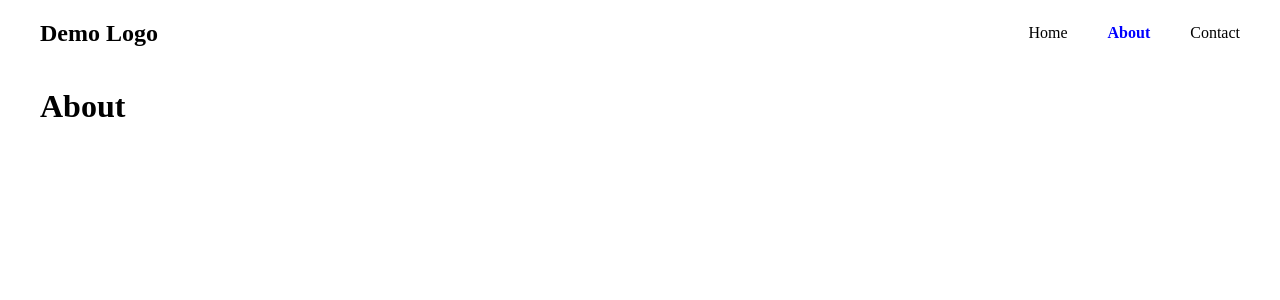
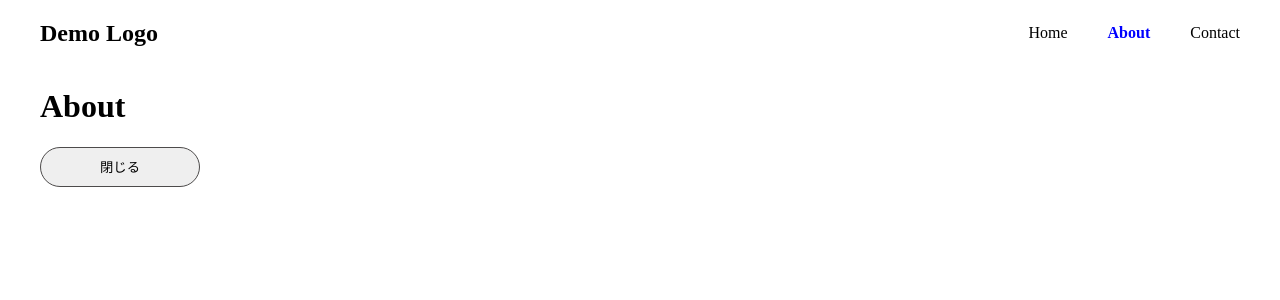
Before and after one commit to naofunky/practice, a React (Vite) app: page /about in a window 1280 px wide. Shown: the top 300 px of the page. Built offline with nearby package versions, Linux system fonts and the light colour scheme.

Commit message:
feat:追加
useReducerの追加

```diff
--- a/src/App.css
+++ b/src/App.css
@@ -8,7 +8,6 @@
   flex-direction: column;
   justify-content: space-between;
   margin: 0 auto;
-  overflow: hidden;
 }
 
 .contents {
@@ -91,3 +90,24 @@ nav > div > h1 > a:hover {
   opacity: 0.6;
   transform: translateY(2px);
 }
+
+.toggleBtn {
+  display: flex;
+  align-items: center;
+  justify-content: center;
+  text-decoration: none;
+  color: black;
+  transition: all 0.3s ease-in-out;
+  opacity: 1;
+  width: 160px;
+  height: 40px;
+  border: 1px solid rgb(77, 75, 75);
+  border-radius: 24px;
+  transform: translateY(0px);
+  cursor: pointer;
+}
+
+.toggleBtn:hover {
+  opacity: 0.6;
+  transform: translateY(2px);
+}
--- a/src/features/about/components/About.tsx
+++ b/src/features/about/components/About.tsx
@@ -1,11 +1,12 @@
-import React from 'react';
 import Header from '../../Header/components/Header';
+import ToggleBtn from '../../toggleBtn/components/ToggleBtn';
 
 const About = () => {
   return (
     <div>
       <Header />
       <h1>About</h1>
+      <ToggleBtn />
     </div>
   );
 };
--- /dev/null
+++ b/src/features/toggleBtn/components/ToggleBtn.tsx
@@ -0,0 +1,14 @@
+import { useReducer } from 'react';
+
+const ToggleBtn = () => {
+  const [isOpen, toggle] = useReducer((state) => !state, false);
+  return (
+    <>
+      <button onClick={() => toggle()} className="toggleBtn">
+        {isOpen ? '開く' : '閉じる'}
+      </button>
+    </>
+  );
+};
+
+export default ToggleBtn;
```
